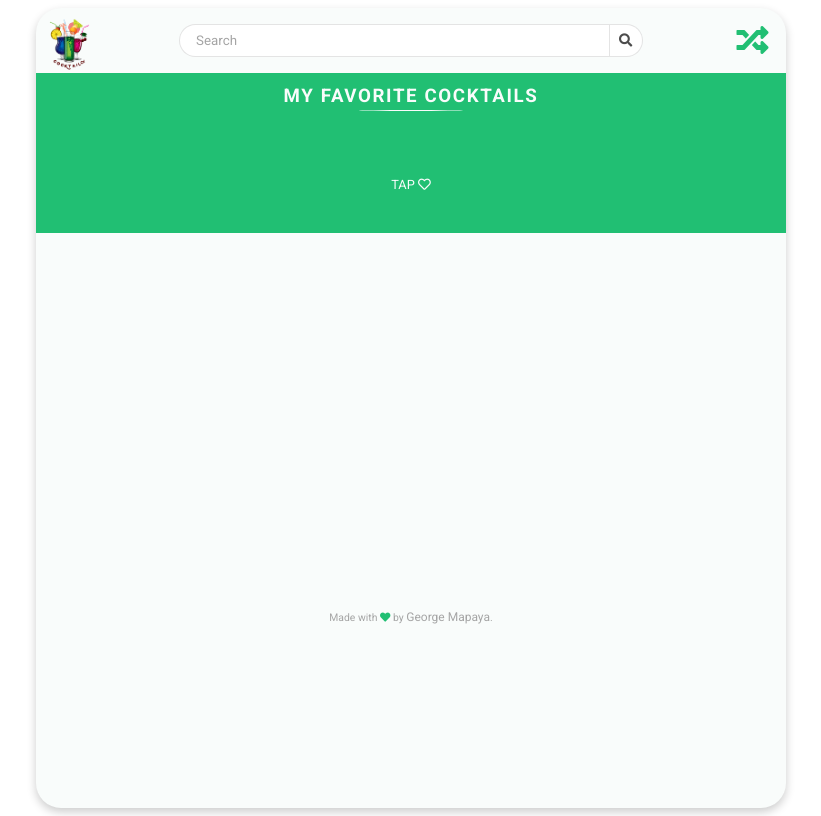
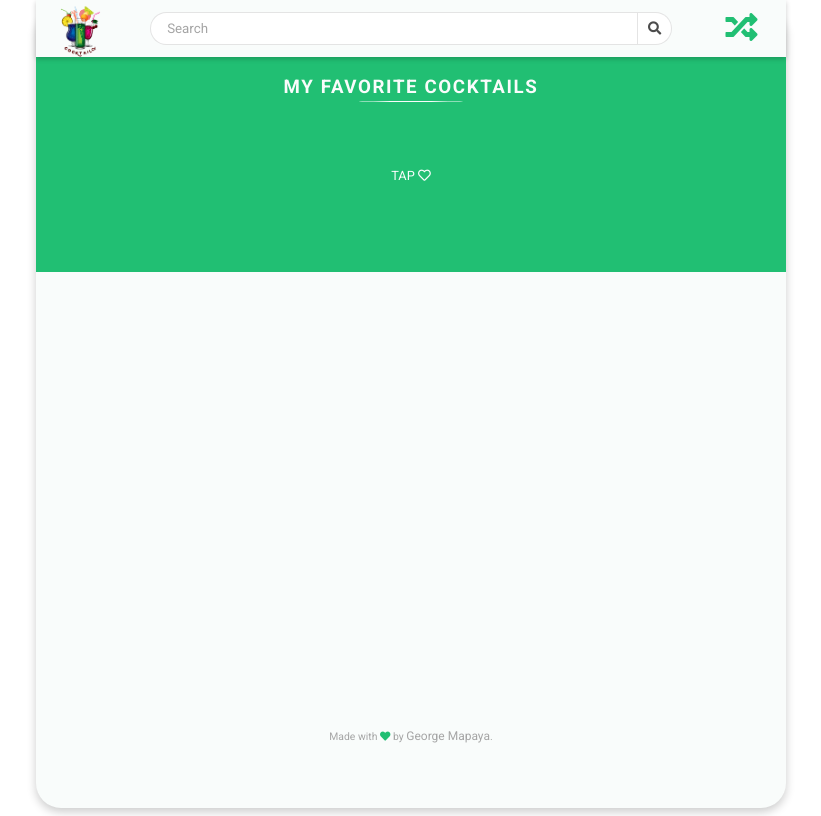
Before and after one commit to georit/draaaaanks, a PHP site: page / in a window 1280 px wide. Shown: the whole page, without its empty margins (229-1050 px from the left). Run offline with PHP 8.4, Linux system fonts and the light colour scheme; some libraries are stand-ins or nearby versions; some web fonts are replaced.

Commit message:
Minor adjustments

```diff
--- a/css/style.css
+++ b/css/style.css
@@ -18,6 +18,10 @@
   box-sizing: border-box;
 }
 
+*::-webkit-scrollbar {
+  width: 0px;
+}
+
 body {
   background-color: var(--primary-background-color);
   font-size: 16px;
@@ -29,6 +33,7 @@ body {
   -webkit-user-select: none;
   -moz-user-select: none;
   user-select: none;
+  -webkit-overflow-scrolling: auto;
 }
 
 html,
@@ -99,23 +104,29 @@ mobile-container::-webkit-scrollbar {
 header {
   display: flex;
   align-items: center;
-  justify-content: center;
-  padding: 1rem;
-  position: relative;
+  justify-content: space-between;
+  padding: 0 1rem;
+  position: fixed;
+  top: 0;
+  left: 0;
+  width: 100%;
+  z-index: 99;
+  background-color: var(--primary-background-color);
+  box-shadow: 0 2px 5px rgba(0, 0, 0, 0.2);
 }
 
 .logo {
   height: 57px;
   width: auto;
-  position: absolute;
+  /*position: absolute;
   top: 5px;
-  left: 5px;
+  left: 5px;*/
 }
 
 .get-random-drink {
-  position: absolute;
+  /*position: absolute;
   top: 5px;
-  right: 5px;
+  right: 5px;*/
   height: 57px;
   width: 57px;
   display: flex;
@@ -134,8 +145,16 @@ header {
   cursor: pointer;
 }
 
+.search-container {
+  width: 80%;
+  display: flex;
+  align-items: center;
+  justify-content: center;
+  position: relative;
+}
+
 header input {
-  width: 60%;
+  width: 85%;
   padding: 0.5rem 1rem;
   border: 1px solid rgba(165, 165, 165, 0.3);
   border-top-left-radius: 25px;
@@ -155,14 +174,23 @@ header ::placeholder {
   opacity: 1;
 }
 
+:-ms-input-placeholder {
+  color: var(--secondary-color);
+}
+
+::-ms-input-placeholder {
+  color: var(--secondary-color);
+}
+
 header input:focus {
   outline: none;
 }
 
 .btn-clear-search {
-  top: 33%;
-  right: 26.5%;
-  font-size: 0.75rem;
+  top: 50%;
+  transform: translateY(-50%);
+  right: 12%;
+  font-size: 0.8rem;
   color: var(--secondary-color);
   display: none;
 }
@@ -181,7 +209,7 @@ header input:focus {
   border-bottom-right-radius: 25px;
   border-top-left-radius: 0;
   border-bottom-left-radius: 0;
-  margin-left: -0.5px;
+  margin-left: 0;
   cursor: pointer;
   appearance: none;
   -moz-appearance: none;
@@ -190,10 +218,10 @@ header input:focus {
 
 /* ***** Favorites Container ***** */
 .fav-container {
-  padding: 0.25rem 0.5rem 0;
+  padding: 60px 0.5rem 0;
   text-align: center;
   background-color: var(--secondary-background-color);
-  min-height: 20vh;
+  min-height: 33vh;
 }
 
 .fav-container h3 {
@@ -246,7 +274,7 @@ header input:focus {
   -ms-border-radius: 50%;
   -o-border-radius: 50%;
   border: 2px solid var(--tertiary-color);
-  box-shadow: 0 0 10px 2px rgba(0, 0, 0, 0.2);
+  box-shadow: 0 0 10px 2px rgba(0, 0, 0, 0.1);
 }
 
 .fav-drinks li span {
@@ -358,23 +386,24 @@ header input:focus {
   display: flex;
   justify-content: center;
   align-items: center;
+  z-index: 100;
 }
 
 .popup-container.hidden {
   opacity: 0;
   pointer-events: none;
+  position: relative;
 }
 
 .popup {
   background-color: var(--primary-background-color);
   width: 96%;
-  /* width: 100%; */
   border-radius: 5px;
   -webkit-border-radius: 5px;
   -moz-border-radius: 5px;
   -ms-border-radius: 5px;
   -o-border-radius: 5px;
-  padding: 0 1rem 3rem;
+  padding: 2rem 1rem 3rem;
   position: relative;
   overflow: auto;
   height: 98%;
@@ -428,6 +457,7 @@ header input:focus {
   width: 70%;
   height: auto;
   border-radius: 5px;
+  object-fit: cover;
 }
 
 .drink-info ul {
@@ -461,6 +491,7 @@ header input:focus {
 }
 
 .drink-info .mix-instructions li {
+  color: var(--secondary-color);
   display: inline-block;
   text-align: left;
   padding-top: 10px;
@@ -469,13 +500,14 @@ header input:focus {
 
 #btn-close-popup {
   position: fixed;
-  top: 0%;
-  right: 0%;
+  top: 3%;
+  right: -2%;
   background-color: transparent;
   border: none;
   font-size: 2rem;
   cursor: pointer;
   color: var(--secondary-background-color);
+  z-index: 200;
 }
 
 /* ***** Copyright info ***** */
@@ -502,6 +534,12 @@ header input:focus {
   body {
     background-color: var(--tertiary-background-color);
     padding: 1vh 0;
+  }
+
+  header {
+    width: 750px;
+    left: 50%;
+    transform: translateX(-50%);
   }
 
   .mobile-container {
--- a/home.html
+++ b/home.html
@@ -105,6 +105,7 @@
     <div class="mobile-container">
       <header>
         <img src="./img/logo.png" alt="logo" class="logo" />
+        <div class="search-container">
           <input type="text" id="search-term" placeholder="Search" />
           <button class="btn btn-clear btn-clear-search">
             <i class="fas fa-times-circle"></i>
@@ -112,6 +113,7 @@
           <button class="btn btn-search" id="btn-search">
             <i class="fas fa-search"></i>
           </button>
+        </div>
         <div class="get-random-drink">
           <button class="btn btn-randomize" id="btn-randomize">
             <i class="fas fa-random"></i>
@@ -125,11 +127,10 @@
       <div class="drinks" id="drinks"></div>
 
       <div class="popup-container hidden" id="drink-popup">
-        <div class="popup">
         <button id="btn-close-popup">
           <i class="fas fa-times-circle"></i>
         </button>
-
+        <div class="popup">
           <div class="drink-info" id="drink-info"></div>
         </div>
       </div>
```
Lines whose indentation alone changed are shown as unchanged.
